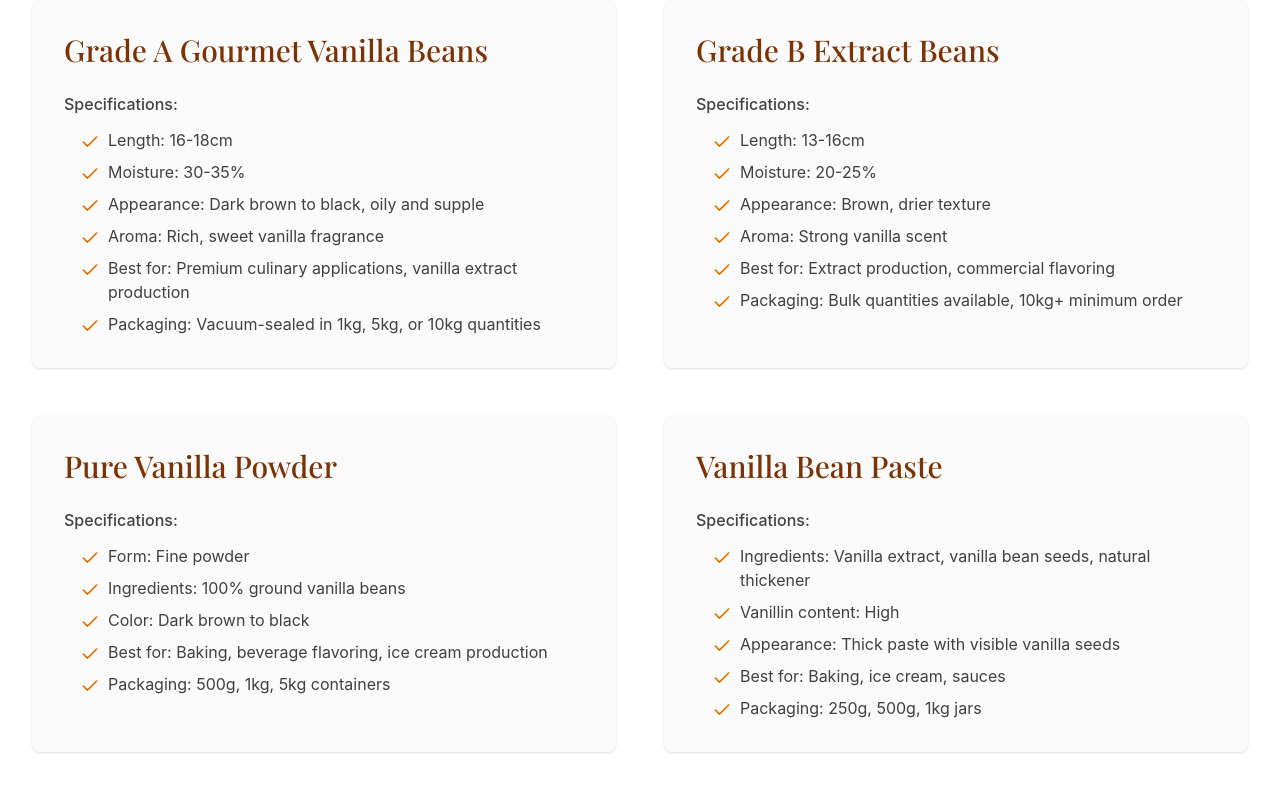
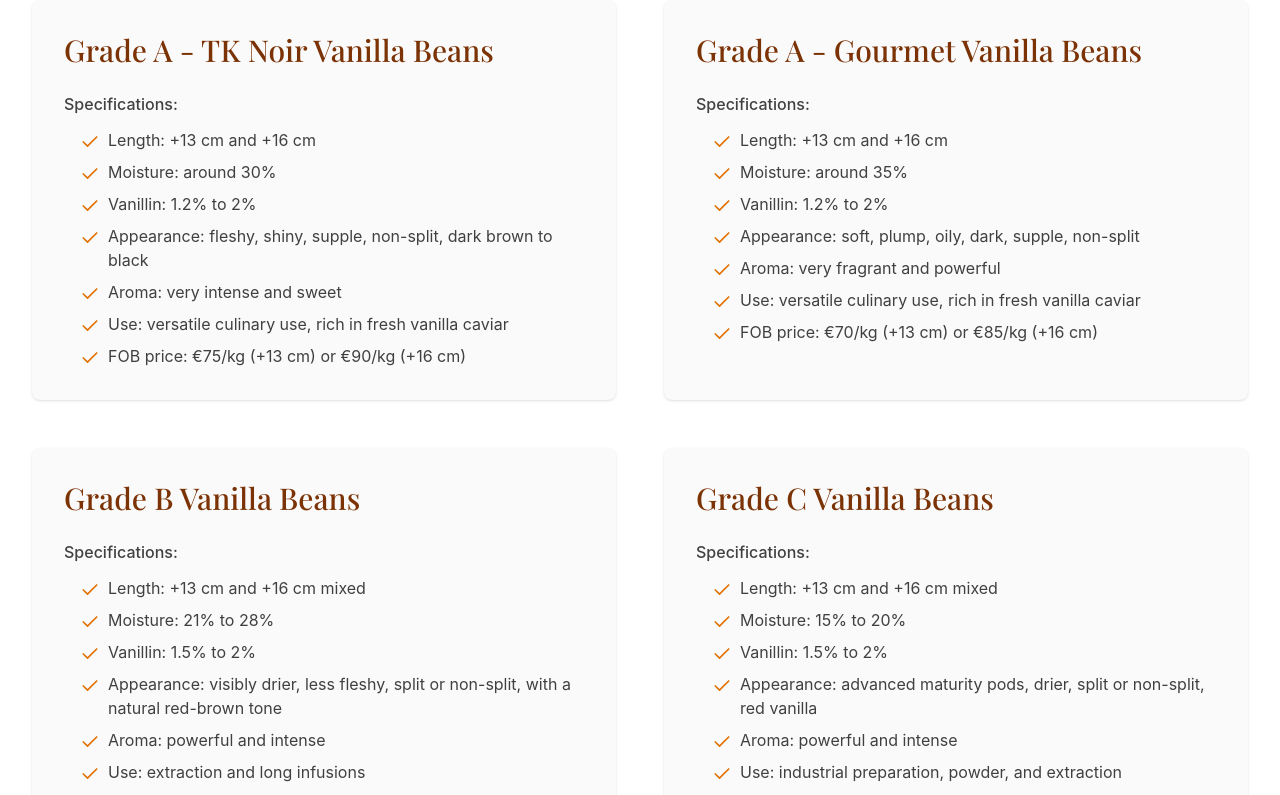
Before and after one commit to Ivo-Ian/Vanilla, a React (Vite) app: page /products in a window 1280 px wide. Shown: the part 560-1355 px from the top of the page. Built offline with nearby package versions, Linux system fonts and the light colour scheme.

Commit message:
[feat] - SEO optimization

```diff
--- a/src/app/components/Layout.tsx
+++ b/src/app/components/Layout.tsx
@@ -1,10 +1,12 @@
 import { AppHeader } from './AppHeader';
 import { AppFooter } from './AppFooter';
+import { SeoMeta } from './SeoMeta';
 
 export function Layout({ children }: { children: React.ReactNode }) {
 
   return (
     <div className="min-h-screen flex flex-col bg-neutral-50">
+      <SeoMeta />
       <AppHeader />
       <main className="flex-grow">{children}</main>
       <AppFooter />
--- a/src/app/pages/Products.tsx
+++ b/src/app/pages/Products.tsx
@@ -8,15 +8,29 @@ export function Products() {
 
   const products = [
     {
-      title: t.products.gradeATitle,
-      specsLabel: t.products.gradeASpecs,
+      title: t.products.tkNoirTitle,
+      specsLabel: t.products.tkNoirSpecs,
       specs: [
-        t.products.gradeALength,
-        t.products.gradeAMoisture,
-        t.products.gradeAAppearance,
-        t.products.gradeAAroma,
-        t.products.gradeAUse,
-        t.products.gradeAPackaging,
+        t.products.tkNoirLength,
+        t.products.tkNoirMoisture,
+        t.products.tkNoirVanillin,
+        t.products.tkNoirAppearance,
+        t.products.tkNoirAroma,
+        t.products.tkNoirUse,
+        t.products.tkNoirPrice,
+      ],
+    },
+    {
+      title: t.products.gourmetTitle,
+      specsLabel: t.products.gourmetSpecs,
+      specs: [
+        t.products.gourmetLength,
+        t.products.gourmetMoisture,
+        t.products.gourmetVanillin,
+        t.products.gourmetAppearance,
+        t.products.gourmetAroma,
+        t.products.gourmetUse,
+        t.products.gourmetPrice,
       ],
     },
     {
@@ -25,10 +39,24 @@ export function Products() {
       specs: [
         t.products.gradeBLength,
         t.products.gradeBMoisture,
+        t.products.gradeBVanillin,
         t.products.gradeBAppearance,
         t.products.gradeBAroma,
         t.products.gradeBUse,
-        t.products.gradeBPackaging,
+        t.products.gradeBPrice,
+      ],
+    },
+    {
+      title: t.products.gradeCTitle,
+      specsLabel: t.products.gradeCSpecs,
+      specs: [
+        t.products.gradeCLength,
+        t.products.gradeCMoisture,
+        t.products.gradeCVanillin,
+        t.products.gradeCAppearance,
+        t.products.gradeCAroma,
+        t.products.gradeCUse,
+        t.products.gradeCPrice,
       ],
     },
     {
@@ -37,20 +65,18 @@ export function Products() {
       specs: [
         t.products.powderForm,
         t.products.powderIngredients,
-        t.products.powderColor,
         t.products.powderUse,
-        t.products.powderPackaging,
+        t.products.powderPrice,
       ],
     },
     {
-      title: t.products.pastesTitle,
-      specsLabel: t.products.pastesSpecs,
+      title: t.products.seedsTitle,
+      specsLabel: t.products.seedsSpecs,
       specs: [
-        t.products.pastesIngredients,
-        t.products.pastesVanillin,
-        t.products.pastesAppearance,
-        t.products.pastesUse,
-        t.products.pastesPackaging,
+        t.products.seedsForm,
+        t.products.seedsIngredients,
+        t.products.powderUse,
+        t.products.seedsPrice,
       ],
     },
   ];
--- a/src/app/pages/contact/components/ContactForm.tsx
+++ b/src/app/pages/contact/components/ContactForm.tsx
@@ -7,10 +7,12 @@ export function ContactForm() {
   const { formData, isSubmitted, handleChange, handleSubmit } = useContactForm();
 
   const productOptions = [
-    { value: 'grade-a', label: t.contact.formProductGradeA },
+    { value: 'grade-a-tk-noir', label: t.contact.formProductGradeATK },
+    { value: 'grade-a-gourmet', label: t.contact.formProductGradeAGourmet },
     { value: 'grade-b', label: t.contact.formProductGradeB },
+    { value: 'grade-c', label: t.contact.formProductGradeC },
     { value: 'powder', label: t.contact.formProductPowder },
-    { value: 'paste', label: t.contact.formProductPaste },
+    { value: 'seeds', label: t.contact.formProductSeeds },
     { value: 'other', label: t.contact.formProductOther },
   ];
 
--- a/src/app/translations.ts
+++ b/src/app/translations.ts
@@ -91,41 +91,58 @@ export const translations = {
     // Products Page
     products: {
       title: 'Our Products',
-      subtitle: 'Premium vanilla products for professional buyers',
-      gradeATitle: 'Grade A Gourmet Vanilla Beans',
-      gradeASpecs: 'Specifications:',
-      gradeALength: 'Length: 16-18cm',
-      gradeAMoisture: 'Moisture: 30-35%',
-      gradeAAppearance: 'Appearance: Dark brown to black, oily and supple',
-      gradeAAroma: 'Aroma: Rich, sweet vanilla fragrance',
-      gradeAUse: 'Best for: Premium culinary applications, vanilla extract production',
-      gradeAPackaging: 'Packaging: Vacuum-sealed in 1kg, 5kg, or 10kg quantities',
-      gradeBTitle: 'Grade B Extract Beans',
+      subtitle: 'Bourbon vanilla from Madagascar with FOB reference pricing',
+      tkNoirTitle: 'Grade A - TK Noir Vanilla Beans',
+      tkNoirSpecs: 'Specifications:',
+      tkNoirLength: 'Length: +13 cm and +16 cm',
+      tkNoirMoisture: 'Moisture: around 30%',
+      tkNoirVanillin: 'Vanillin: 1.2% to 2%',
+      tkNoirAppearance: 'Appearance: fleshy, shiny, supple, non-split, dark brown to black',
+      tkNoirAroma: 'Aroma: very intense and sweet',
+      tkNoirUse: 'Use: versatile culinary use, rich in fresh vanilla caviar',
+      tkNoirPrice: 'FOB price: €75/kg (+13 cm) or €90/kg (+16 cm)',
+      gourmetTitle: 'Grade A - Gourmet Vanilla Beans',
+      gourmetSpecs: 'Specifications:',
+      gourmetLength: 'Length: +13 cm and +16 cm',
+      gourmetMoisture: 'Moisture: around 35%',
+      gourmetVanillin: 'Vanillin: 1.2% to 2%',
+      gourmetAppearance: 'Appearance: soft, plump, oily, dark, supple, non-split',
+      gourmetAroma: 'Aroma: very fragrant and powerful',
+      gourmetUse: 'Use: versatile culinary use, rich in fresh vanilla caviar',
+      gourmetPrice: 'FOB price: €70/kg (+13 cm) or €85/kg (+16 cm)',
+      gradeBTitle: 'Grade B Vanilla Beans',
       gradeBSpecs: 'Specifications:',
-      gradeBLength: 'Length: 13-16cm',
-      gradeBMoisture: 'Moisture: 20-25%',
-      gradeBAppearance: 'Appearance: Brown, drier texture',
-      gradeBAroma: 'Aroma: Strong vanilla scent',
-      gradeBUse: 'Best for: Extract production, commercial flavoring',
-      gradeBPackaging: 'Packaging: Bulk quantities available, 10kg+ minimum order',
+      gradeBLength: 'Length: +13 cm and +16 cm mixed',
+      gradeBMoisture: 'Moisture: 21% to 28%',
+      gradeBVanillin: 'Vanillin: 1.5% to 2%',
+      gradeBAppearance: 'Appearance: visibly drier, less fleshy, split or non-split, with a natural red-brown tone',
+      gradeBAroma: 'Aroma: powerful and intense',
+      gradeBUse: 'Use: extraction and long infusions',
+      gradeBPrice: 'FOB price: €70/kg (+13 cm) or €85/kg (+16 cm)',
+      gradeCTitle: 'Grade C Vanilla Beans',
+      gradeCSpecs: 'Specifications:',
+      gradeCLength: 'Length: +13 cm and +16 cm mixed',
+      gradeCMoisture: 'Moisture: 15% to 20%',
+      gradeCVanillin: 'Vanillin: 1.5% to 2%',
+      gradeCAppearance: 'Appearance: advanced maturity pods, drier, split or non-split, red vanilla',
+      gradeCAroma: 'Aroma: powerful and intense',
+      gradeCUse: 'Use: industrial preparation, powder, and extraction',
+      gradeCPrice: 'FOB price: €55/kg',
       powderTitle: 'Pure Vanilla Powder',
       powderSpecs: 'Specifications:',
       powderForm: 'Form: Fine powder',
       powderIngredients: 'Ingredients: 100% ground vanilla beans',
-      powderColor: 'Color: Dark brown to black',
-      powderUse: 'Best for: Baking, beverage flavoring, ice cream production',
-      powderPackaging: 'Packaging: 500g, 1kg, 5kg containers',
-      pastesTitle: 'Vanilla Bean Paste',
-      pastesSpecs: 'Specifications:',
-      pastesIngredients: 'Ingredients: Vanilla extract, vanilla bean seeds, natural thickener',
-      pastesVanillin: 'Vanillin content: High',
-      pastesAppearance: 'Appearance: Thick paste with visible vanilla seeds',
-      pastesUse: 'Best for: Baking, ice cream, sauces',
-      pastesPackaging: 'Packaging: 250g, 500g, 1kg jars',
+      powderUse: 'Use: baking, beverages, and flavoring',
+      powderPrice: 'FOB price: €65/kg',
+      seedsTitle: 'Vanilla Seeds',
+      seedsSpecs: 'Specifications:',
+      seedsForm: 'Form: vanilla seeds (caviar)',
+      seedsIngredients: 'Ingredients: 100% vanilla seeds',
+      seedsPrice: 'FOB price: €133/kg',
       customTitle: 'Custom Orders',
-      customDesc: 'We can accommodate special requests for specific grades, sizes, or packaging. Minimum order quantities and lead times vary by product. Contact us to discuss your requirements.',
+      customDesc: 'We can provide custom sorting by grade, length, and moisture profile for professional buyers.',
       pricingTitle: 'Pricing & Availability',
-      pricingDesc: 'Prices vary based on market conditions, order quantity, and product grade. Contact us for current pricing and availability. We offer competitive rates for bulk orders and can provide regular supply contracts for established buyers.',
+      pricingDesc: 'Prices shown are FOB references from the latest product sheet. Final quote depends on requested volume and shipment details.',
     },
     // Why Choose Us Page
     whyChooseUs: {
@@ -185,10 +202,12 @@ export const translations = {
       formCountry: 'Country',
       formCountryPlaceholder: 'United States',
       formProduct: 'Product Interest',
-      formProductGradeA: 'Grade A Gourmet Beans',
-      formProductGradeB: 'Grade B Extract Beans',
+      formProductGradeATK: 'Grade A - TK Noir',
+      formProductGradeAGourmet: 'Grade A - Gourmet',
+      formProductGradeB: 'Grade B Beans',
+      formProductGradeC: 'Grade C Beans',
       formProductPowder: 'Vanilla Powder',
-      formProductPaste: 'Vanilla Bean Paste',
+      formProductSeeds: 'Vanilla Seeds',
       formProductOther: 'Other / Multiple Products',
       formQuantity: 'Estimated Quantity',
       formQuantityPlaceholder: '100 kg',
@@ -295,41 +314,58 @@ export const translations = {
     // Products Page
     products: {
       title: 'Nos Produits',
-      subtitle: 'Produits de vanille premium pour acheteurs professionnels',
-      gradeATitle: 'Gousses de Vanille Gourmet Grade A',
-      gradeASpecs: 'Spécifications:',
-      gradeALength: 'Longueur: 16-18cm',
-      gradeAMoisture: 'Humidité: 30-35%',
-      gradeAAppearance: 'Apparence: Brun foncé à noir, huileuse et souple',
-      gradeAAroma: 'Arôme: Parfum de vanille riche et sucré',
-      gradeAUse: 'Idéal pour: Applications culinaires premium, production d\'extrait de vanille',
-      gradeAPackaging: 'Emballage: Scellé sous vide en quantités de 1kg, 5kg ou 10kg',
-      gradeBTitle: 'Gousses Grade B pour Extrait',
+      subtitle: 'Vanille Bourbon de Madagascar avec prix FOB de référence',
+      tkNoirTitle: 'Grade A - Gousses TK Noir',
+      tkNoirSpecs: 'Spécifications :',
+      tkNoirLength: 'Dimensions : +13 cm et +16 cm',
+      tkNoirMoisture: 'Humidité : autour de 30%',
+      tkNoirVanillin: 'Vanilline : 1,2% à 2%',
+      tkNoirAppearance: 'Apparence : charnue, luisante, souple, non fendue, brun foncé à noir',
+      tkNoirAroma: 'Arôme : très intense et sucré',
+      tkNoirUse: 'Utilisation : multiple, riche en caviar de gousse fraîche',
+      tkNoirPrice: 'Prix FOB : 75€/kg (+13 cm) ou 90€/kg (+16 cm)',
+      gourmetTitle: 'Grade A - Gousses Gourmet',
+      gourmetSpecs: 'Spécifications :',
+      gourmetLength: 'Dimensions : +13 cm et +16 cm',
+      gourmetMoisture: 'Humidité : autour de 35%',
+      gourmetVanillin: 'Vanilline : 1,2% à 2%',
+      gourmetAppearance: 'Apparence : douce, dodue, huileuse, foncée, souple et non fendue',
+      gourmetAroma: 'Arôme : très parfumé et puissant',
+      gourmetUse: 'Utilisation : multiple, riche en caviar de gousse fraîche',
+      gourmetPrice: 'Prix FOB : 70€/kg (+13 cm) ou 85€/kg (+16 cm)',
+      gradeBTitle: 'Gousses Grade B',
       gradeBSpecs: 'Spécifications:',
-      gradeBLength: 'Longueur: 13-16cm',
-      gradeBMoisture: 'Humidité: 20-25%',
-      gradeBAppearance: 'Apparence: Brun, texture plus sèche',
-      gradeBAroma: 'Arôme: Parfum de vanille fort',
-      gradeBUse: 'Idéal pour: Production d\'extrait, aromatisation commerciale',
-      gradeBPackaging: 'Emballage: Quantités en gros disponibles, commande minimum 10kg+',
+      gradeBLength: 'Dimensions : +13 cm et +16 cm confondues',
+      gradeBMoisture: 'Humidité : 21% à 28%',
+      gradeBVanillin: 'Vanilline : 1,5% à 2%',
+      gradeBAppearance: 'Apparence : visiblement plus sèche, moins charnue, fendue ou non fendue, avec une teinte rouge-brun naturelle',
+      gradeBAroma: 'Arôme : puissant et intense',
+      gradeBUse: 'Utilisation : extraction et infusions longues',
+      gradeBPrice: 'Prix FOB : 70€/kg (+13 cm) ou 85€/kg (+16 cm)',
+      gradeCTitle: 'Gousses Grade C',
+      gradeCSpecs: 'Spécifications :',
+      gradeCLength: 'Dimensions : +13 cm et +16 cm confondues',
+      gradeCMoisture: 'Humidité : 15% à 20%',
+      gradeCVanillin: 'Vanilline : 1,5% à 2%',
+      gradeCAppearance: 'Apparence : gousses à maturation avancée, plus sèches, fendues ou non fendues, vanille rouge',
+      gradeCAroma: 'Arôme : puissant et intense',
+      gradeCUse: 'Utilisation : préparations industrielles, poudre et extraction',
+      gradeCPrice: 'Prix FOB : 55€/kg',
       powderTitle: 'Poudre de Vanille Pure',
       powderSpecs: 'Spécifications:',
       powderForm: 'Forme: Poudre fine',
       powderIngredients: 'Ingrédients: 100% gousses de vanille moulues',
-      powderColor: 'Couleur: Brun foncé à noir',
-      powderUse: 'Idéal pour: Pâtisserie, aromatisation de boissons, production de glaces',
-      powderPackaging: 'Emballage: Contenants de 500g, 1kg, 5kg',
-      pastesTitle: 'Pâte de Gousse de Vanille',
-      pastesSpecs: 'Spécifications:',
-      pastesIngredients: 'Ingrédients: Extrait de vanille, graines de gousse de vanille, épaississant naturel',
-      pastesVanillin: 'Teneur en vanilline: Élevée',
-      pastesAppearance: 'Apparence: Pâte épaisse avec graines de vanille visibles',
-      pastesUse: 'Idéal pour: Pâtisserie, glaces, sauces',
-      pastesPackaging: 'Emballage: Pots de 250g, 500g, 1kg',
+      powderUse: 'Utilisation : pâtisserie et aromatisation',
+      powderPrice: 'Prix FOB : 65€/kg',
+      seedsTitle: 'Graines de Vanille',
+      seedsSpecs: 'Spécifications :',
+      seedsForm: 'Forme : graines (caviar de vanille)',
+      seedsIngredients: 'Ingrédients : 100% graines de vanille',
+      seedsPrice: 'Prix FOB : 133€/kg',
       customTitle: 'Commandes Personnalisées',
-      customDesc: 'Nous pouvons répondre aux demandes spéciales pour des grades, tailles ou emballages spécifiques. Les quantités minimales de commande et les délais varient selon le produit. Contactez-nous pour discuter de vos besoins.',
+      customDesc: 'Nous pouvons préparer des lots sur mesure selon le grade, la dimension et le profil d\'humidité demandé.',
       pricingTitle: 'Tarification et Disponibilité',
-      pricingDesc: 'Les prix varient en fonction des conditions du marché, de la quantité commandée et du grade du produit. Contactez-nous pour les prix actuels et la disponibilité. Nous offrons des tarifs compétitifs pour les commandes en gros et pouvons fournir des contrats d\'approvisionnement réguliers pour les acheteurs établis.',
+      pricingDesc: 'Les prix affichés sont des références FOB issues de la dernière fiche produit. Le devis final dépend des volumes et des modalités d\'expédition.',
     },
     // Why Choose Us Page
     whyChooseUs: {
@@ -389,10 +425,12 @@ export const translations = {
       formCountry: 'Pays',
       formCountryPlaceholder: 'France',
       formProduct: 'Produit d\'Intérêt',
-      formProductGradeA: 'Gousses Gourmet Grade A',
-      formProductGradeB: 'Gousses Grade B pour Extrait',
+      formProductGradeATK: 'Grade A - TK Noir',
+      formProductGradeAGourmet: 'Grade A - Gourmet',
+      formProductGradeB: 'Gousses Grade B',
+      formProductGradeC: 'Gousses Grade C',
       formProductPowder: 'Poudre de Vanille',
-      formProductPaste: 'Pâte de Gousse de Vanille',
+      formProductSeeds: 'Graines de Vanille',
       formProductOther: 'Autre / Plusieurs Produits',
       formQuantity: 'Quantité Estimée',
       formQuantityPlaceholder: '100 kg',
@@ -499,41 +537,58 @@ export const translations = {
     // Products Page
     products: {
       title: 'Ny Vokatra Anay',
-      subtitle: 'Vokatra lavanila tsara ho an\'ny mpividy matihanina',
-      gradeATitle: 'Lavanila Gourmet Grade A',
-      gradeASpecs: 'Famaritana:',
-      gradeALength: 'Halavany: 16-18cm',
-      gradeAMoisture: 'Hamandoana: 30-35%',
-      gradeAAppearance: 'Endriny: Mainty manga ka hatramin\'ny mainty, misy menaka sy malefaka',
-      gradeAAroma: 'Fofona: Fofon\'ny lavanila mamy sy mahery',
-      gradeAUse: 'Tsara indrindra ho an\'ny: Fampiharana sakafo tsara, famokarana extract lavanila',
-      gradeAPackaging: 'Famonosana: Voasokitra amin\'ny rivotra amin\'ny habetsahana 1kg, 5kg, na 10kg',
-      gradeBTitle: 'Lavanila Grade B ho an\'ny Extract',
+      subtitle: 'Vanille Bourbon avy any Madagasikara miaraka amin\'ny vidiny FOB',
+      tkNoirTitle: 'Grade A - TK Noir',
+      tkNoirSpecs: 'Famaritana:',
+      tkNoirLength: 'Refy: +13 cm sy +16 cm',
+      tkNoirMoisture: 'Hamandoana: manodidina ny 30%',
+      tkNoirVanillin: 'Vanilline: 1,2% hatramin\'ny 2%',
+      tkNoirAppearance: 'Endrika: tsara tarehy, be nofo, malefaka, tsy vaky, volontany maizina ka hatramin\'ny mainty',
+      tkNoirAroma: 'Hanitra: mahery sy mamy',
+      tkNoirUse: 'Fampiasana: maro karazana, be caviar lavanila',
+      tkNoirPrice: 'Vidiny FOB: 75€/kg (+13 cm) na 90€/kg (+16 cm)',
+      gourmetTitle: 'Grade A - Gourmet',
+      gourmetSpecs: 'Famaritana:',
+      gourmetLength: 'Refy: +13 cm sy +16 cm',
+      gourmetMoisture: 'Hamandoana: manodidina ny 35%',
+      gourmetVanillin: 'Vanilline: 1,2% hatramin\'ny 2%',
+      gourmetAppearance: 'Endrika: malefaka, dodona, misy menaka, maizina, tsy vaky',
+      gourmetAroma: 'Hanitra: tena manitra sy mahery',
+      gourmetUse: 'Fampiasana: maro karazana, be caviar lavanila',
+      gourmetPrice: 'Vidiny FOB: 70€/kg (+13 cm) na 85€/kg (+16 cm)',
+      gradeBTitle: 'Grade B',
       gradeBSpecs: 'Famaritana:',
-      gradeBLength: 'Halavany: 13-16cm',
-      gradeBMoisture: 'Hamandoana: 20-25%',
-      gradeBAppearance: 'Endriny: Volontsôkôlà, maina kokoa',
-      gradeBAroma: 'Fofona: Fofon\'ny lavanila mahery',
-      gradeBUse: 'Tsara indrindra ho an\'ny: Famokarana extract, fanatsarana ara-barotra',
-      gradeBPackaging: 'Famonosana: Habetsahana be dia be, baiko fara fahakeliny 10kg+',
+      gradeBLength: 'Refy: +13 cm sy +16 cm miaraka',
+      gradeBMoisture: 'Hamandoana: 21% hatramin\'ny 28%',
+      gradeBVanillin: 'Vanilline: 1,5% hatramin\'ny 2%',
+      gradeBAppearance: 'Endrika: maina kokoa, tsy dia be nofo, vaky na tsy vaky, volontany mena',
+      gradeBAroma: 'Hanitra: mahery sy lalina',
+      gradeBUse: 'Fampiasana: extraction sy infusion ela',
+      gradeBPrice: 'Vidiny FOB: 70€/kg (+13 cm) na 85€/kg (+16 cm)',
+      gradeCTitle: 'Grade C',
+      gradeCSpecs: 'Famaritana:',
+      gradeCLength: 'Refy: +13 cm sy +16 cm miaraka',
+      gradeCMoisture: 'Hamandoana: 15% hatramin\'ny 20%',
+      gradeCVanillin: 'Vanilline: 1,5% hatramin\'ny 2%',
+      gradeCAppearance: 'Endrika: efa matotra kokoa, maina, vaky na tsy vaky, lavanila mena',
+      gradeCAroma: 'Hanitra: mahery sy lalina',
+      gradeCUse: 'Fampiasana: indostria, vovoka ary extraction',
+      gradeCPrice: 'Vidiny FOB: 55€/kg',
       powderTitle: 'Vovoka Lavanila Madio',
       powderSpecs: 'Famaritana:',
       powderForm: 'Endrika: Vovoka madinika',
       powderIngredients: 'Akora: 100% lavanila voatoto',
-      powderColor: 'Loko: Volontsôkôlà maizina ka hatramin\'ny mainty',
-      powderUse: 'Tsara indrindra ho an\'ny: Mofo, fanatsarana zava-pisotro, famokarana gilasy',
-      powderPackaging: 'Famonosana: Kaontenera 500g, 1kg, 5kg',
-      pastesTitle: 'Paty Lavanila',
-      pastesSpecs: 'Famaritana:',
-      pastesIngredients: 'Akora: Extract lavanila, voan\'ny lavanila, mpanentanentana voajanahary',
-      pastesVanillin: 'Harin\'ny vanillin: Avo',
-      pastesAppearance: 'Endriny: Paty matevina misy voan\'ny lavanila hita maso',
-      pastesUse: 'Tsara indrindra ho an\'ny: Mofo, gilasy, saosy',
-      pastesPackaging: 'Famonosana: Kaontenera 250g, 500g, 1kg',
+      powderUse: 'Fampiasana: mofo sy fanatsarana hanitra',
+      powderPrice: 'Vidiny FOB: 65€/kg',
+      seedsTitle: 'Voan\'ny Lavanila',
+      seedsSpecs: 'Famaritana:',
+      seedsForm: 'Endrika: voan\'ny lavanila (caviar)',
+      seedsIngredients: 'Akora: 100% voan\'ny lavanila',
+      seedsPrice: 'Vidiny FOB: 133€/kg',
       customTitle: 'Baiko Manokana',
-      customDesc: 'Afaka mandray fangatahana manokana ho an\'ny kilasy manokana, habe, na famonosana izahay. Ny habetsaky ny baiko fara fahakeliny sy ny fotoana dia miovaova araka ny vokatra. Mifandraisa aminay hiresaka momba ny filana.',
+      customDesc: 'Afaka manomana baiko manokana araka ny grade, refy ary hamandoana ilainao izahay.',
       pricingTitle: 'Vidiny sy Fahafaha-manao',
-      pricingDesc: 'Ny vidiny dia miovaova araka ny toe-javatra amin\'ny tsena, ny habetsaky ny baiko, ary ny kilasy vokatra. Mifandraisa aminay ho an\'ny vidiny ankehitriny sy ny fahafaha-manao. Manolotra vidiny mifaninana ho an\'ny baiko be izahay ary afaka manome fifanarahana famatsiana tsy tapaka ho an\'ny mpividy efa naorina.',
+      pricingDesc: 'Ireo vidiny etsy ambony dia vidiny FOB fanondroana avy amin\'ny fiche produit farany. Ny devis farany dia miankina amin\'ny habetsahana sy ny fandefasana.',
     },
     // Why Choose Us Page
     whyChooseUs: {
@@ -593,10 +648,12 @@ export const translations = {
       formCountry: 'Firenena',
       formCountryPlaceholder: 'Madagasikara',
       formProduct: 'Vokatra Mahaliana',
-      formProductGradeA: 'Lavanila Gourmet Grade A',
-      formProductGradeB: 'Lavanila Grade B ho an\'ny Extract',
+      formProductGradeATK: 'Grade A - TK Noir',
+      formProductGradeAGourmet: 'Grade A - Gourmet',
+      formProductGradeB: 'Grade B',
+      formProductGradeC: 'Grade C',
       formProductPowder: 'Vovoka Lavanila',
-      formProductPaste: 'Paty Lavanila',
+      formProductSeeds: 'Voan\'ny Lavanila',
       formProductOther: 'Hafa / Vokatra Maro',
       formQuantity: 'Habetsahana Tombanana',
       formQuantityPlaceholder: '100 kg',
```
Also changed, not shown: index.html (+10 -1 lines), src/app/components/SeoMeta.tsx (added, +116 -0 lines), public/robots.txt (added), 1 other file (tests, documents, lock files or other folders).
